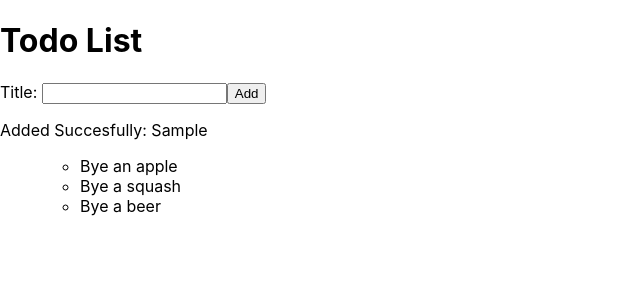
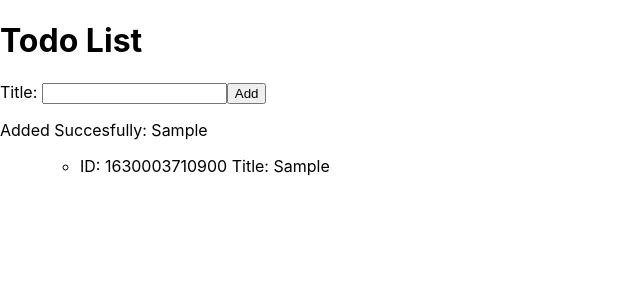
Before and after one commit to Code-the-Dream-School/ctd-react-egret, a React (Create React App) app in the folder application/: page / in a window 1280 px wide. Both pictures are taken after typing "Sample" into the empty fields and a click on the button "Add". Shown: the top 300 px of the page, without its empty margins (0-640 px from the left). Built offline with nearby package versions, Linux system fonts and the light colour scheme.

Commit message:
1-4 done

```diff
--- a/application/src/AddTodoForm.js
+++ b/application/src/AddTodoForm.js
@@ -1,21 +1,26 @@
 import React from 'react'
+import { useState } from 'react';
 
 const AddTodoForm = (props) => {
+    const[todoTitle, setTodoTitle] = useState('');
+
 
     const handleAddTodo = (event) => {
         event.preventDefault();
-        let todoTitle = event.target.title.value;
-        console.log(todoTitle);
-        console.log(event);
-        props.onAddTodo(todoTitle);
-        event.target.reset();
+        props.onAddTodo({title: todoTitle, id: Date.now()})
+        setTodoTitle('');
     }
+
+    const handleTitleChange = (event) => {
+        const newTodoTitle = event.target.value;
+            setTodoTitle(newTodoTitle);
+    };
 
     return (
         <div>
         <form onSubmit={handleAddTodo}>
             <label htmlFor="todoTitle" >Title: </label>
-            <input id="todoTitle" type="text" name="title" />
+            <input onChange={handleTitleChange} value={todoTitle} type="text" id="todoTitle" name="title"/>
             <button type="submit">Add</button>
         </form>
         </div>
--- a/application/src/App.js
+++ b/application/src/App.js
@@ -8,15 +8,19 @@ import { useState } from 'react';
 
 function App() {
 
-  const [newTodo, setNewTodo] = useState([])
+  const [todoList, setTodoList] = useState([]);
+    const addTodo = (newTodo) => {
+      setTodoList([...todoList, newTodo])
+    }
+
   return (
-    <div className="container">
+    <div className="Header">
       <header>
         <h1>Todo List</h1>
       </header>
-        <AddTodoForm onAddTodo={setNewTodo}/>
-        <p>Added Succesfully: {newTodo}</p>
-        <TodoList />
+        <AddTodoForm onAddTodo={addTodo} />
+        <p>Added Succesfully: {(todoList.length !==0)? todoList[todoList.length-1].title : null}</p>
+        <TodoList todoList={todoList} />
     </div>
   );
 }
--- a/application/src/TodoListItem.js
+++ b/application/src/TodoListItem.js
@@ -4,7 +4,8 @@ const TodoListItem = (props) => {
     return (
         <ul>
         <li>
-        <span>{props.todo.title}</span>
+        <span>ID: {props.todo.id} </span>
+        <span>Title: {props.todo.title} </span>
         </li>
         </ul>
     )
--- a/application/src/Todolist.js
+++ b/application/src/Todolist.js
@@ -2,19 +2,9 @@ import React from 'react'
 
 import TodoListItem from './TodoListItem'
 
-const todoList = [
-    { id: 1,
-      title: "Bye an apple",
-    },
-    { id: 2,
-      title: "Bye a squash",
-    },
-    { id: 3,
-      title: "Bye a beer",
-    },
-     ]
 
-     function TodoList(){
+
+     function TodoList({todoList}){
       return (
           <div>
                <ul>
--- a/application/src/index.js
+++ b/application/src/index.js
@@ -2,7 +2,6 @@ import React from 'react';
 import ReactDOM from 'react-dom';
 import './index.css';
 import App from './App';
-import reportWebVitals from './reportWebVitals';
 
 ReactDOM.render(
   <React.StrictMode>
@@ -10,8 +9,3 @@ ReactDOM.render(
   </React.StrictMode>,
   document.getElementById('root')
 );
-
-// If you want to start measuring performance in your app, pass a function
-// to log results (for example: reportWebVitals(console.log))
-// or send to an analytics endpoint. Learn more: https://bit.ly/CRA-vitals
-reportWebVitals();
```
